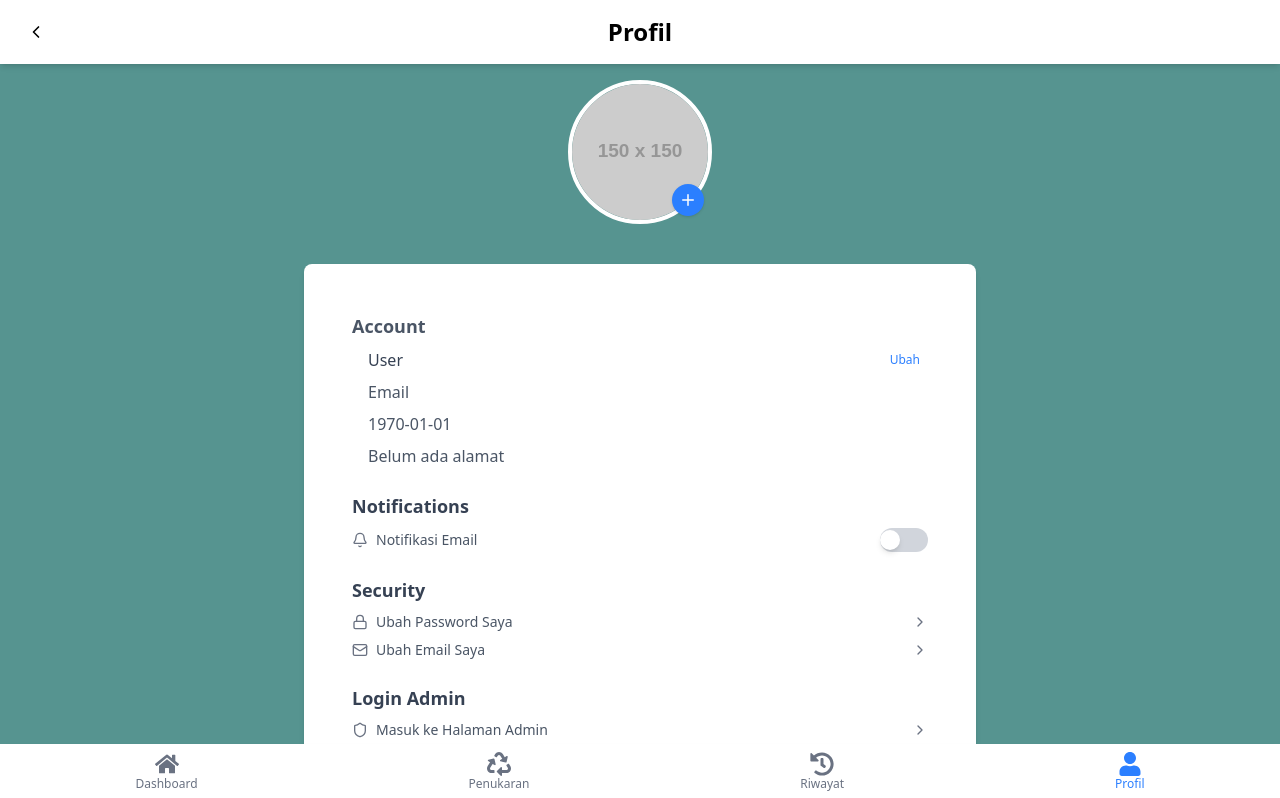
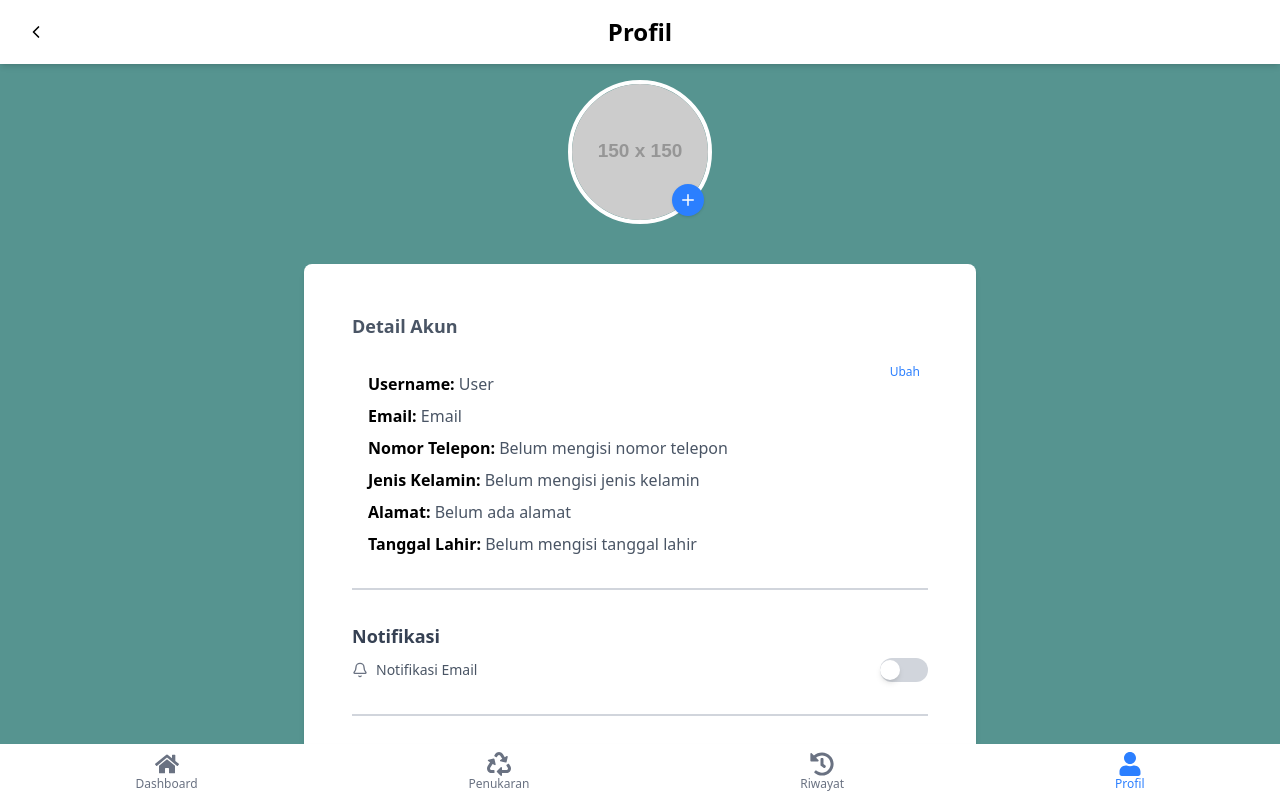
Before and after one commit to rororyo/buang.in-fe, a Next.js app: page /profile in a window 1280 px wide. Shown: the top 798 px of the page. Built offline with nearby package versions, Linux system fonts and the light colour scheme; no server answers; some icons are missing.

Commit message:
Added sections dividers in profile page

```diff
--- a/src/app/profile/page.tsx
+++ b/src/app/profile/page.tsx
@@ -10,6 +10,9 @@ type ProfileType = {
   username: string;
   email: string;
   createdAt: string;
+  gender: string;
+  birthday: string;
+  phone_Number: string;
   jumlahPenukaran: number;
   photoUrl: string;
   role: string;
@@ -21,6 +24,9 @@ const ProfilPage = () => {
   const username = user?.username || 'User';
   const email = user?.email || 'Email';
   const createdAt = user?.created_at || '1970-01-01';
+  const gender = user?.gender || 'Belum mengisi jenis kelamin';
+  const birthday = user?.birthday || 'Belum mengisi tanggal lahir';
+  const phone_Number = user?.phone_number || 'Belum mengisi nomor telepon';
   const dateOnly = createdAt.split('T')[0]; // "2025-06-11"
   const role = user?.role || 'user';
   const alamat = user?.address || 'Belum ada alamat';
@@ -48,13 +54,24 @@ const defaultProfile: ProfileType = {
   username: username,
   email: email,
   createdAt: dateOnly,
+  gender: gender,
+  birthday: birthday,
+  phone_Number: phone_Number,
   jumlahPenukaran: 5,
   photoUrl: "https://via.placeholder.com/150",
   role: role,
   alamat: alamat
 };
 
-  const profile: ProfileType = user && 'createdAt' in user && 'jumlahPenukaran' in user && 'photoUrl' in user && 'role' in user && 'alamat' in user
+  const profile: ProfileType = user &&
+  'createdAt' in user &&
+  'jumlahPenukaran' in user &&
+  'gender' in user &&
+  'birthday' in user &&
+  'phone_Number' in user &&
+  'photoUrl' in user &&
+  'role' in user &&
+  'alamat' in user
   ? user as ProfileType
   : defaultProfile;
 
@@ -145,7 +162,7 @@ const defaultProfile: ProfileType = {
       <div className="w-full max-w-2xl p-12 mt-10 bg-white rounded-lg shadow-md">
         {/* Profile Section */}
         <div className="mb-6">
-          <h3 className="text-lg font-semibold text-gray-600">Account</h3>
+          <h3 className="text-lg font-semibold text-gray-600">Detail Akun</h3>
           <div className="flex items-center justify-between mt-2 pl-2 text-gray-700">
             <div>
               <span className="mr-2"></span>
@@ -157,7 +174,9 @@ const defaultProfile: ProfileType = {
                   className="border px-2 py-1 rounded"
                 />
               ) : (
-                <span>{profile.username}</span>
+                <div className="pl-2 text-gray-600">
+                  <span className="font-semibold text-black">Username: </span> {profile.username}
+                </div>
               )}
             </div>
             {editUsername ? (
@@ -178,19 +197,25 @@ const defaultProfile: ProfileType = {
             )}
           </div>
           <div className="mt-2 pl-4 text-gray-600">
-            <span className="font-semibold text-black"></span> {profile.email}
+            <span className="font-semibold text-black">Email: </span> {profile.email}
           </div>
           <div className="mt-2 pl-4 text-gray-600">
-            <span className="font-semibold text-black"></span> {profile.createdAt}
+            <span className="font-semibold text-black">Nomor Telepon: </span> {profile.phone_Number}
+          </div>
+          <div className="mt-2 pl-4 text-gray-600">
+            <span className="font-semibold text-black">Jenis Kelamin: </span> {profile.gender}
           </div>
           <div className='mt-2 pl-4 text-gray-600'>
-            <span className="font-semibold text-black"></span> {profile.alamat}
+            <span className="font-semibold text-black">Alamat: </span> {profile.alamat}
+          </div>
+          <div className="mt-2 pl-4 text-gray-600">
+            <span className="font-semibold text-black">Tanggal Lahir: </span> {profile.birthday}
           </div>
         </div>
-
+        <hr className="my-8 border-t-2 border-gray-300" />
         {/* Notifications Section */}
         <div className="mb-6">
-          <h3 className="text-lg font-semibold text-gray-700">Notifications</h3>
+          <h3 className="text-lg font-semibold text-gray-700">Notifikasi</h3>
           <div className="flex items-center justify-between mt-2">
             <div className="flex items-center space-x-2">
               <BellIcon size={16} className="text-gray-500" />
@@ -211,10 +236,10 @@ const defaultProfile: ProfileType = {
             </div>
           </div>
         </div>
-
+        <hr className="my-8 border-t-2 border-gray-300" />
         {/* Security Section */}
         <div className='mb-6'>
-          <h3 className="text-lg font-semibold text-gray-700">Security</h3>
+          <h3 className="text-lg font-semibold text-gray-700">Keamanan</h3>
           <div
             className="flex items-center justify-between mt-2 cursor-pointer"
             onClick={handlePasswordClick}
@@ -236,10 +261,10 @@ const defaultProfile: ProfileType = {
             <ChevronRightIcon size={16} className="text-gray-500" />
           </div>
         </div>
-
+        <hr className="my-8 border-t-2 border-gray-300" />
         {/* Admin Section */}
         <div>
-          <h3 className='text-lg font-semibold text-gray-700'>Login Admin</h3>
+          <h3 className='text-lg font-semibold text-gray-700'>Masuk Sebagai Admin</h3>
           <div
             className='flex items-center justify-between mt-2 cursor-pointer'
             onClick={handleAdminLogin}
```
